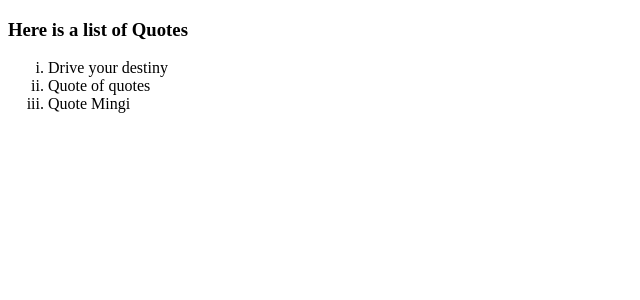
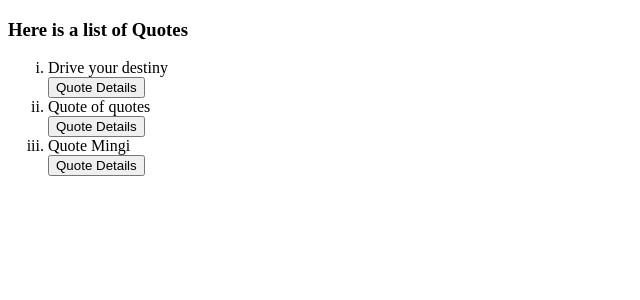
Before and after one commit to Antavio/Quotes, an Angular app: page / in a window 1280 px wide. Shown: the top 300 px of the page, without its empty margins (0-640 px from the left). Built offline with nearby package versions, Linux system fonts and the light colour scheme.

Commit message:
Add a toogle functionality to quote template.

```diff
--- a/src/app/quote-datails/quote-datails.component.html
+++ b/src/app/quote-datails/quote-datails.component.html
@@ -1,3 +1,3 @@
 <p>
-  quote-datails works!
+  {{quote.author}} {{quote.publisher}}
 </p>
--- a/src/app/quote-datails/quote-datails.component.ts
+++ b/src/app/quote-datails/quote-datails.component.ts
@@ -1,4 +1,5 @@
-import { Component, OnInit } from '@angular/core';
+import { Component, OnInit, Input } from '@angular/core';
+import {Quote} from '../quote';
 
 @Component({
   selector: 'app-quote-datails',
@@ -7,6 +8,8 @@ import { Component, OnInit } from '@angular/core';
 })
 export class QuoteDatailsComponent implements OnInit {
 
+  @Input() quote:Quote;
+
   constructor() { }
 
   ngOnInit() {
--- a/src/app/quote.ts
+++ b/src/app/quote.ts
@@ -1,3 +1,7 @@
 export class Quote {
-    constructor(public id:number, public quote:string,public author:string, public publisher:string){}
+    public showDesc:boolean;
+    constructor(public id:number, public quote:string,public author:string, public publisher:string){
+        this.showDesc=false
+    }
+
 }
--- a/src/app/quote/quote.component.html
+++ b/src/app/quote/quote.component.html
@@ -1,4 +1,10 @@
 <h3>Here is a list of Quotes</h3>
 <ol type="i">
-  <li *ngFor='let quote of quotes'>{{quote.quote}}</li>
+  <div *ngFor='let quote of quotes;let position = index'>
+  <li >{{quote.quote}}</li>
+  <button (click)='toogleDetails(position)'>Quote Details</button>
+
+  <!-- Input Binging -->
+  <app-quote-datails *ngIf="quote.showDesc" [quote]='quote'></app-quote-datails>
+</div>
 </ol>
--- a/src/app/quote/quote.component.ts
+++ b/src/app/quote/quote.component.ts
@@ -1,5 +1,5 @@
 import { Component, OnInit } from '@angular/core';
-import {Quote} from '../quote';
+import { Quote } from '../quote';
 @Component({
   selector: 'app-quote',
   templateUrl: './quote.component.html',
@@ -12,6 +12,10 @@ export class QuoteComponent implements OnInit {
     new Quote(2,"Quote of quotes","Author","Publisher"),
     new Quote(3,"Quote Mingi","Mhandisi","Chief Publisher"),
   ]
+
+  toogleDetails(index){
+    this.quotes[index].showDesc = !this.quotes[index].showDesc;
+  }
   constructor() {
   }
 
```
